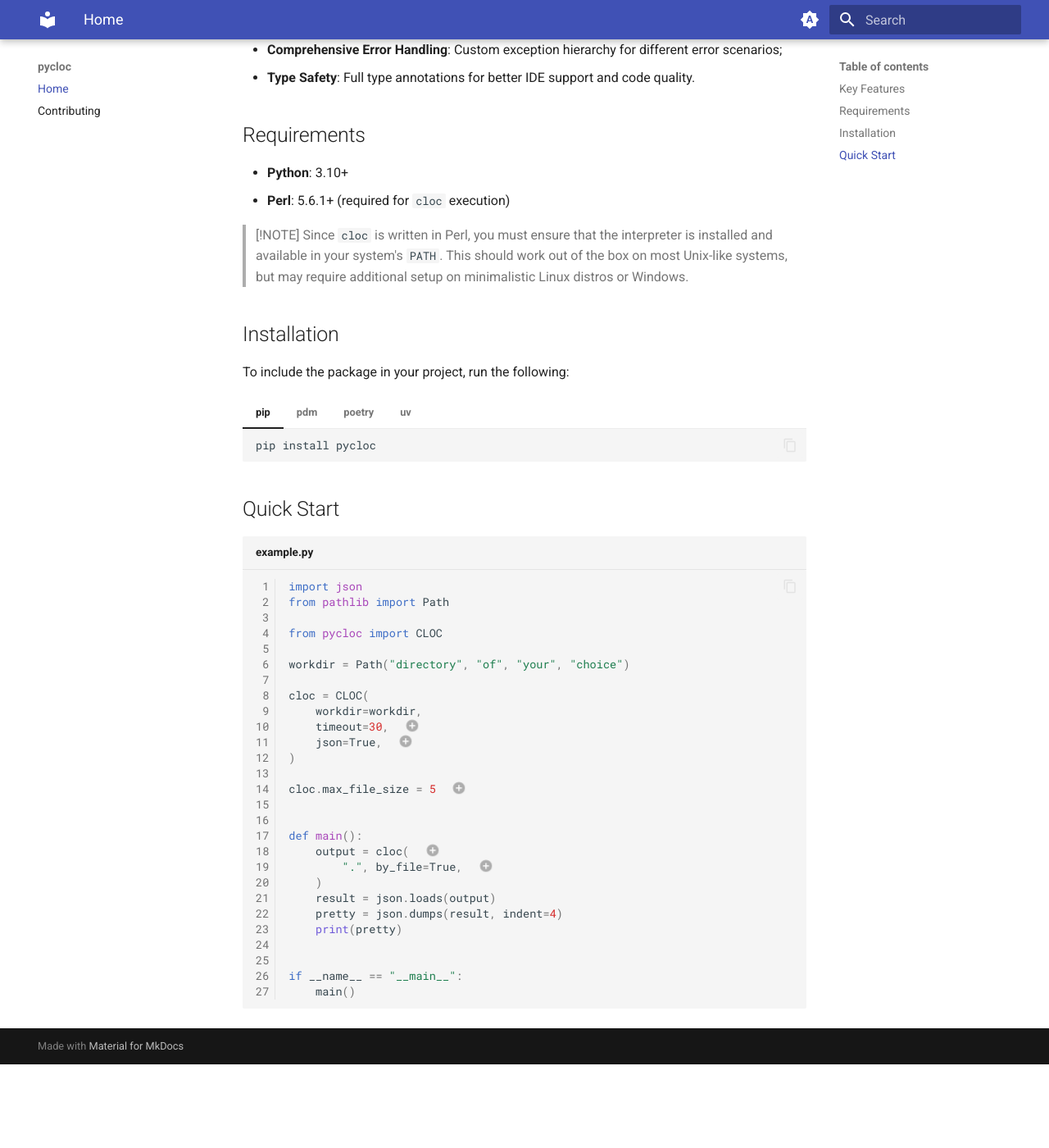
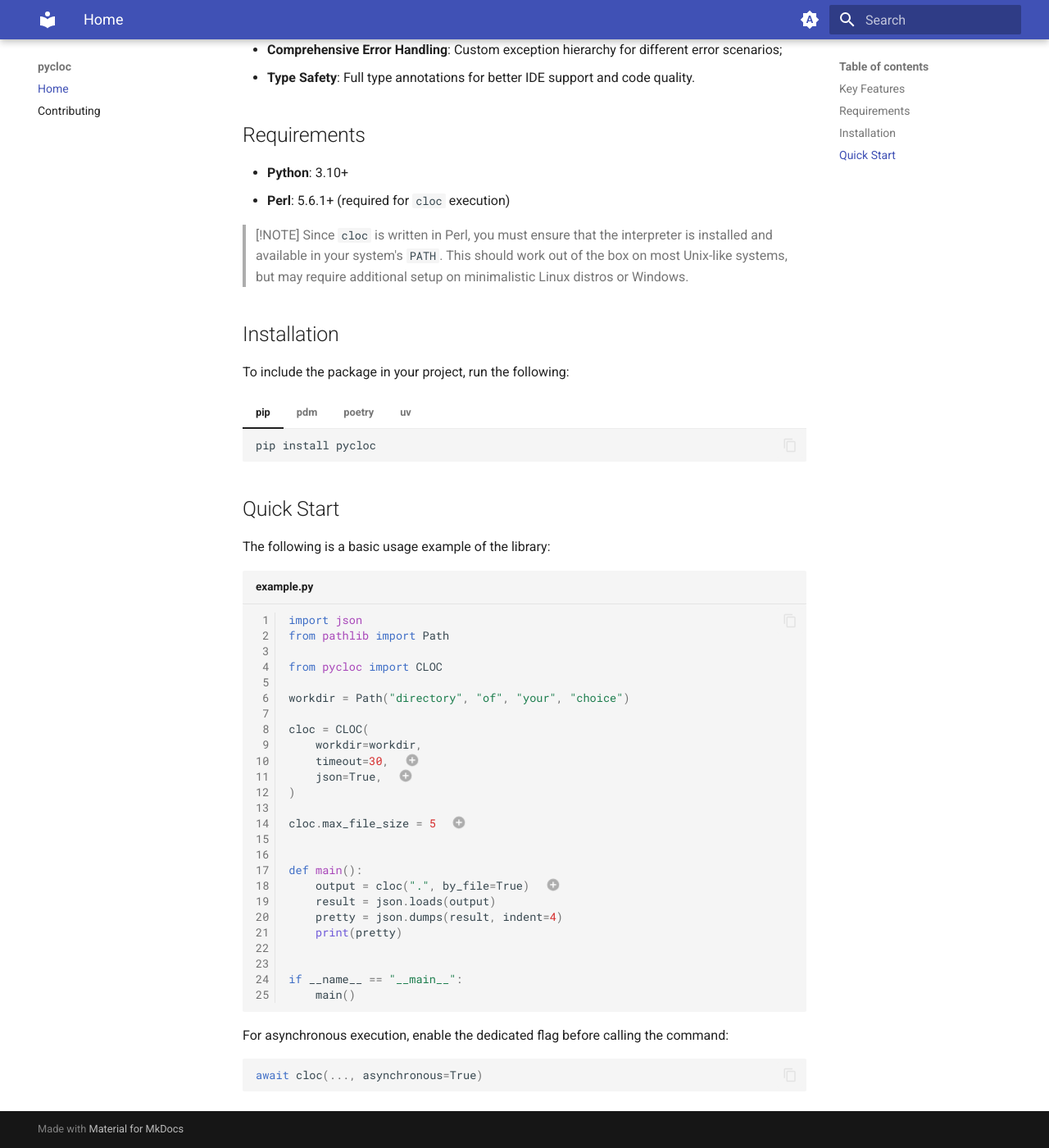
Before and after one commit to pycloc/pycloc, an MkDocs documentation site: the page built from docs/index.md, in a window 1280 px wide and 1400 px high, scrolled down 792 px. Shown: the whole window at 82% size. Built offline with MkDocs 1.6.1 and Material for MkDocs 9.7.7, drawn with Linux system fonts in a browser that asks for light colours; before the commit the page ends 2090 px from its top, so only the background shows below that.

Commit message:
Update example and show usage of `asynchronous` parameter

````diff
--- a/docs/index.md
+++ b/docs/index.md
@@ -63,7 +63,9 @@
 
 ## Quick Start
 
-```py linenums="1" title="example.py"
+The following is a basic usage example of the library:
+
+```python linenums="1" title="example.py"
 import json
 from pathlib import Path
 
@@ -100,6 +100,12 @@
    is serialized as `--flag-name`, while `False` values are omitted entirely.
 3. Configurations can also be specified through attribute setters.
    Note that specifying configurations this way **will** modify the instance.
-4. Finally, you can pass additional configurations prior to execution.
+4. Runs the command!
+   You can also specify additional configurations prior to execution.
    Note that configurations applied this way **do not** modify the instance.
-5. Invokes the pre-configured command! (this can be done any number of times)
+
+For asynchronous execution, enable the dedicated flag before calling the command:
+
+```python
+await cloc(..., asynchronous=True)
+```
````
Also changed, not shown: other parts of docs/index.md (+1 -3 lines).
